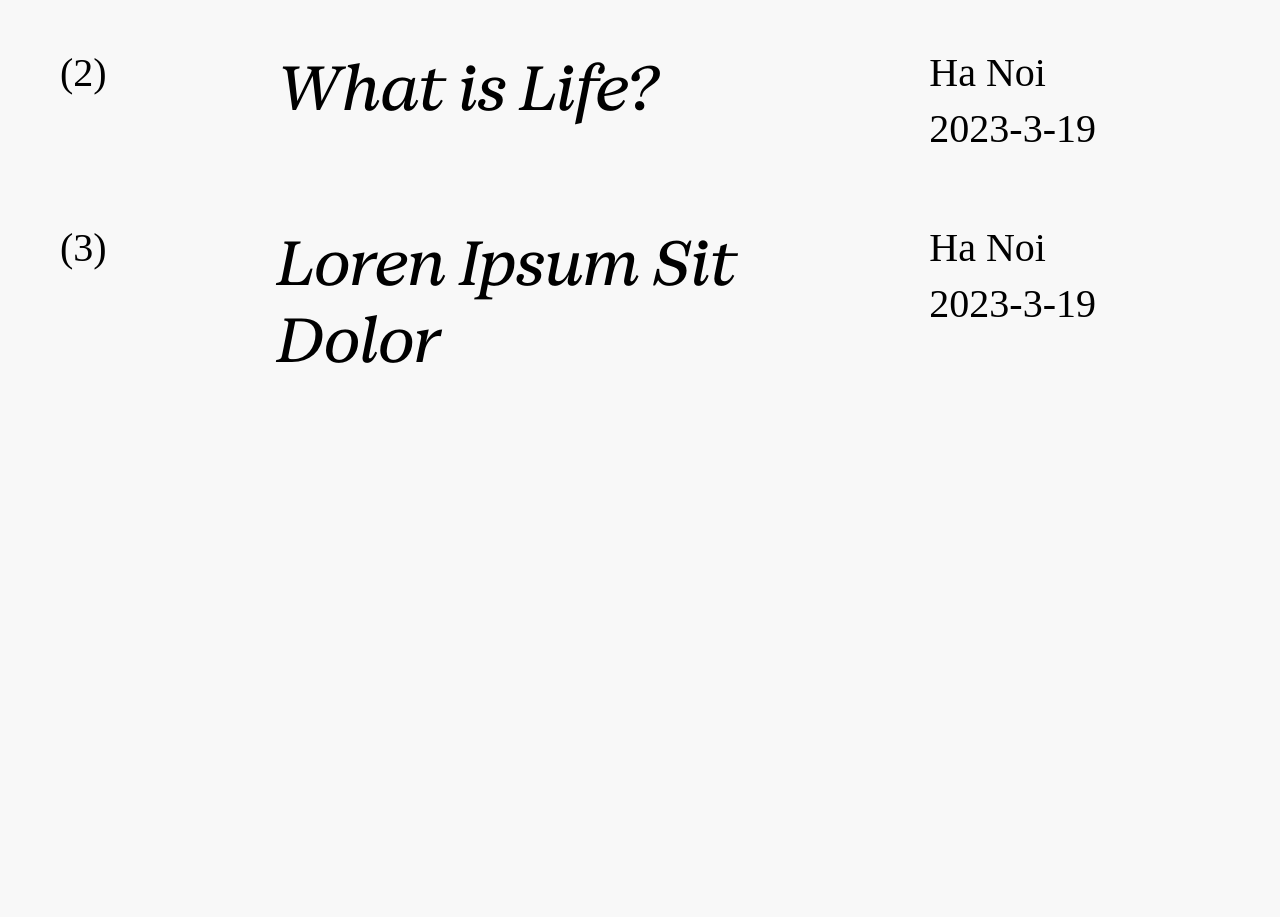
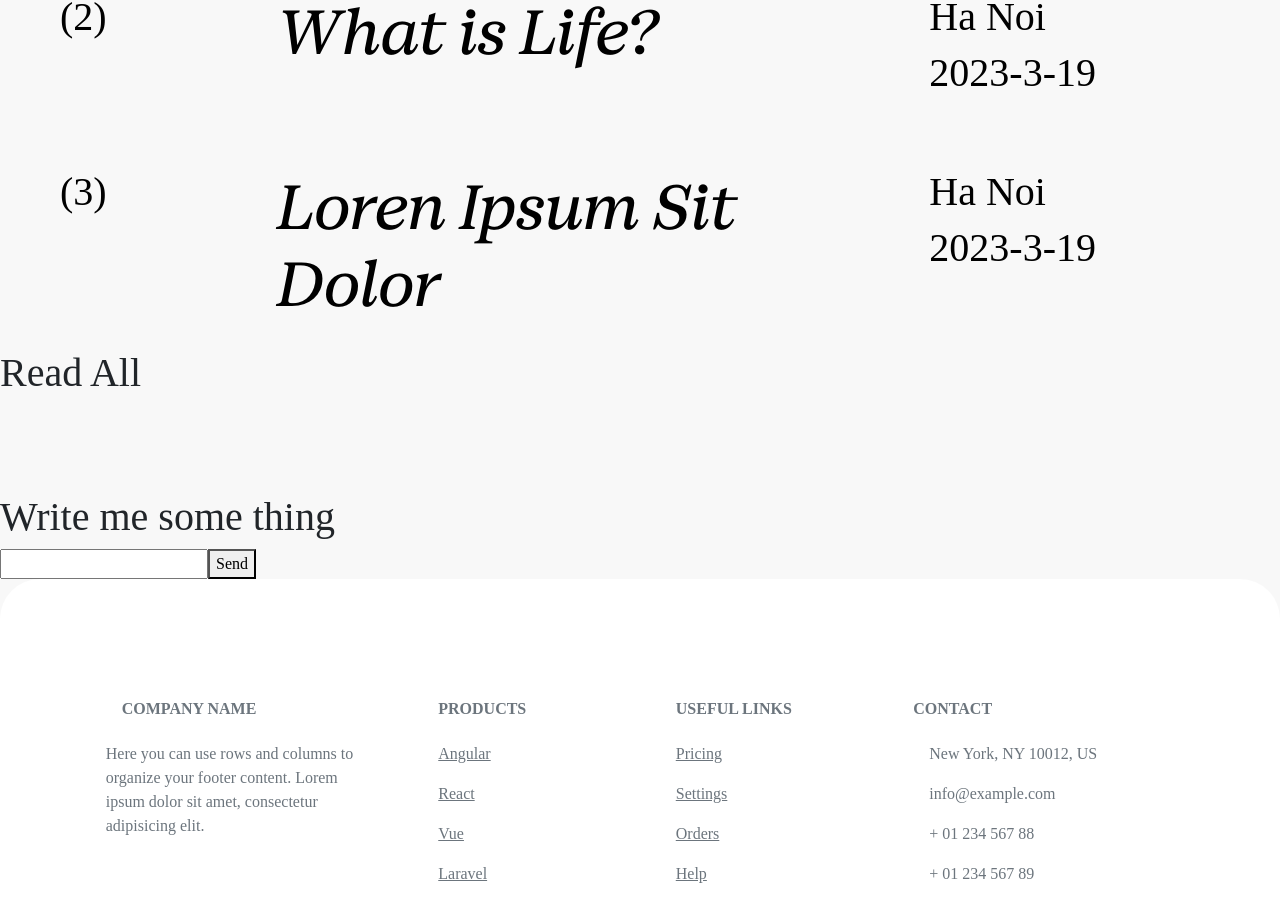
Before and after one commit to ta-ke-sh1/hpblogclient, a React (Create React App) app: page / in a window 1280 px wide. Shown: the part 1107-2024 px from the top of the page. Before the commit the page ends 1600 px from the top, so only its background shows below. Built offline with nearby package versions, Linux system fonts and the light colour scheme; a web font is replaced by a local one.

Commit message:
added various components

```diff
--- a/package.json
+++ b/package.json
@@ -17,6 +17,7 @@
     "react-dom": "^18.2.0",
     "react-router-dom": "^6.9.0",
     "react-scripts": "5.0.1",
+    "react-select": "^5.7.1",
     "sass": "^1.59.3",
     "web-vitals": "^2.1.4"
   },
--- a/src/App.js
+++ b/src/App.js
@@ -13,6 +13,7 @@ import "./styles/entrance.scss";
 import "./styles/navigation.scss";
 import "./styles/body.scss";
 import './styles/card.scss'
+import BlogDetails from "./views/blog/details";
 
 
 const App = () => {
@@ -27,6 +28,16 @@ const App = () => {
                         <>
                             <Navbar />
                             <MainBlog />
+                        </>
+                    }
+                />
+                <Route
+                    path="/blog/:id"
+                    errorElement={<ErrorPage />}
+                    element={
+                        <>
+                            <Navbar />
+                            <BlogDetails />
                         </>
                     }
                 />
--- a/src/components/card/blogCard.js
+++ b/src/components/card/blogCard.js
@@ -1,7 +1,6 @@
 import React, { useRef } from "react"
 import { fromMilisecondsToFormattedDate, host_url } from "../../utils/utils";
 import gsap from 'gsap';
-import $ from 'jquery';
 
 export default function BlogCard({ props }) {
     const coverContainer = useRef();
@@ -10,8 +9,7 @@ export default function BlogCard({ props }) {
 
     var height = window.innerHeight * 25 / 100;
 
-    $(function () {
-        $(container.current).hover(function (e) {
+    const handleEnter = () => {
         gsap.to(coverContainer.current, {
             y: -height,
             ease: 'power',
@@ -22,7 +20,9 @@ export default function BlogCard({ props }) {
             ease: 'power',
             duration: 0.9
         })
-        }, function (e) {
+    }
+
+    const handleLeave = () => {
         gsap.to(coverContainer.current, {
             y: 0,
             ease: 'power',
@@ -33,12 +33,11 @@ export default function BlogCard({ props }) {
             ease: 'power',
             duration: 0.9
         })
-        });
-    });
+    }
 
     return (
         <>
-            <div className="card-container" ref={container}>
+            <div className="card-container" ref={container} onMouseEnter={() => handleEnter()} onMouseLeave={() => handleLeave()}>
                 <div className="card-content">
                     <div className="row">
                         <div className="col-sm-2">
--- a/src/hooks/useAuth.js
+++ b/src/hooks/useAuth.js
@@ -1,7 +1,6 @@
 import { useContext, createContext } from "react";
 import { useNavigate, Navigate, Outlet } from "react-router-dom";
 import React, { useState, useMemo } from "react";
-import ValidToken from "../components/wrappers/validToken";
 
 const AuthContext = createContext();
 
@@ -35,7 +34,7 @@ export function AuthProvider({ children }) {
 
     return (
         <AuthContext.Provider value={value}>
-            <ValidToken>{children}</ValidToken>
+            {children}
         </AuthContext.Provider>
     );
 }
--- a/src/layouts/bloglist.js
+++ b/src/layouts/bloglist.js
@@ -7,6 +7,7 @@ import useFetch from '../hooks/useFetch'
 import { host_url } from "../utils/utils";
 
 import BlogCard from "../components/card/blogCard";
+import { Link } from "react-router-dom";
 
 export default function BlogList() {
 
@@ -32,11 +33,12 @@ export default function BlogList() {
                 <div className="col">
                     <div className="row">
                         <h1>My Latest Writings</h1>
-                        <h1>Read All</h1>
                     </div>
                 </div>
                 {
-                    data.map((blog, index) => (<BlogCard props={{
+                    data.map((blog, index) => (
+                        <Link key={'blog'+index} to={'/blog/' + blog.id} >
+                            <BlogCard props={{
                                 index: index,
                                 id: blog.id,
                                 date: blog.date,
@@ -45,8 +47,15 @@ export default function BlogList() {
                                 tags: blog.tags,
                                 title: blog.title,
                                 location: blog.location,
-                    }} />))
+                            }} />
+                        </Link>
+                    ))
                 }
+                <div className="col">
+                    <div className="row">
+                        <h1>Read All</h1>
+                    </div>
+                </div>
             </div>
         </>
     )
--- /dev/null
+++ b/src/layouts/footer.js
@@ -0,0 +1,92 @@
+import React from "react"
+
+export default function Footer() {
+    return (
+        <footer className="text-center text-lg-start bg-white text-muted" style={{
+            borderTopLeftRadius: 40,
+            borderTopRightRadius: 40
+        }}>
+            <section className="d-flex justify-content-center justify-content-lg-between p-4" >
+                <div>
+                    <a href="#!" className="me-4 link-secondary">
+                        <i className="fab fa-facebook-f"></i>
+                    </a>
+                    <a href="#!" className="me-4 link-secondary">
+                        <i className="fab fa-twitter"></i>
+                    </a>
+                    <a href="#!" className="me-4 link-secondary">
+                        <i className="fab fa-google"></i>
+                    </a>
+                    <a href="#!" className="me-4 link-secondary">
+                        <i className="fab fa-instagram"></i>
+                    </a>
+                    <a href="#!" className="me-4 link-secondary">
+                        <i className="fab fa-linkedin"></i>
+                    </a>
+                    <a href="#!" className="me-4 link-secondary">
+                        <i className="fab fa-github"></i>
+                    </a>
+                </div>
+            </section>
+            <section className="">
+                <div className="container text-center text-md-start mt-5">
+                    <div className="row mt-3">
+                        <div className="col-md-3 col-lg-4 col-xl-3 mx-auto mb-4">
+                            <h6 className="text-uppercase fw-bold mb-4">
+                                <i className="fas fa-gem me-3 text-secondary"></i>Company name
+                            </h6>
+                            <p>
+                                Here you can use rows and columns to organize your footer content. Lorem ipsum
+                                dolor sit amet, consectetur adipisicing elit.
+                            </p>
+                        </div>
+                        <div className="col-md-2 col-lg-2 col-xl-2 mx-auto mb-4">
+                            <h6 className="text-uppercase fw-bold mb-4">
+                                Products
+                            </h6>
+                            <p>
+                                <a href="#!" className="text-reset">Angular</a>
+                            </p>
+                            <p>
+                                <a href="#!" className="text-reset">React</a>
+                            </p>
+                            <p>
+                                <a href="#!" className="text-reset">Vue</a>
+                            </p>
+                            <p>
+                                <a href="#!" className="text-reset">Laravel</a>
+                            </p>
+                        </div>
+                        <div className="col-md-3 col-lg-2 col-xl-2 mx-auto mb-4">
+                            <h6 className="text-uppercase fw-bold mb-4">
+                                Useful links
+                            </h6>
+                            <p>
+                                <a href="#!" className="text-reset">Pricing</a>
+                            </p>
+                            <p>
+                                <a href="#!" className="text-reset">Settings</a>
+                            </p>
+                            <p>
+                                <a href="#!" className="text-reset">Orders</a>
+                            </p>
+                            <p>
+                                <a href="#!" className="text-reset">Help</a>
+                            </p>
+                        </div>
+                        <div className="col-md-4 col-lg-3 col-xl-3 mx-auto mb-md-0 mb-4">
+                            <h6 className="text-uppercase fw-bold mb-4">Contact</h6>
+                            <p><i className="fas fa-home me-3 text-secondary"></i> New York, NY 10012, US</p>
+                            <p>
+                                <i className="fas fa-envelope me-3 text-secondary"></i>
+                                info@example.com
+                            </p>
+                            <p><i className="fas fa-phone me-3 text-secondary"></i> + 01 234 567 88</p>
+                            <p><i className="fas fa-print me-3 text-secondary"></i> + 01 234 567 89</p>
+                        </div>
+                    </div>
+                </div>
+            </section>
+        </footer >
+    )
+}
--- a/src/layouts/legend.js
+++ b/src/layouts/legend.js
@@ -7,7 +7,8 @@ export default function LegendBanner() {
                 <div className="col entrance-col">
                     <div className="entrance-paragraph">
                         <p>
-                            Welcome to my blog, my escape, unwavering <br />
+                            Welcome to my <br /> little hideout, <br />
+                            my escape, unwavering <br />
                             <span className="display-text">
                                 cradle of <br />
                                 <span className="crimson">purity</span>.
--- /dev/null
+++ b/src/layouts/writeMe.js
@@ -0,0 +1,19 @@
+import React from "react"
+import axios from "axios"
+
+export default function WriteMe() {
+
+    function handleSubmit() {
+
+    }
+
+    return (
+        <>
+            <div>
+                <h1>Write me some thing</h1>
+                <input type="text" />
+                <button onSubmit={() => { handleSubmit() }}>Send</button>
+            </div>
+        </>
+    )
+}
--- a/src/styles/navigation.scss
+++ b/src/styles/navigation.scss
@@ -1,6 +1,5 @@
-.custom-nav{
-   background-color: white;
-   border-bottom-left-radius: 40px;
-   border-bottom-right-radius: 40px;
-   box-shadow: rgba(149, 157, 165, 0.2) 0px 8px 24px;
+.custom-nav {
+	background-color: white;
+	border-bottom-left-radius: 40px;
+	border-bottom-right-radius: 40px;
 }
--- /dev/null
+++ b/src/views/blog/details.js
@@ -0,0 +1,12 @@
+import React from "react";
+import { useParams } from "react-router-dom";
+
+export default function BlogDetails() {
+    const data = { id: "B0TLpP15YCeGxsEeshh2", image: ["image1.jpg"], date: 1679204728, content: "Lorem ipsum", view_count: 0, tags: ["Travel"], title: "How To Write A Blog", location: "Ha Noi" }
+    let { id } = useParams();
+    console.log(id);
+
+    return (<>
+        <h1>Details</h1>
+    </>)
+}
--- a/src/views/blog/main.js
+++ b/src/views/blog/main.js
@@ -1,12 +1,16 @@
 import React from "react";
 import LegendBanner from "../../layouts/legend";
 import BlogList from "../../layouts/bloglist";
+import Footer from "../../layouts/footer";
+import WriteMe from "../../layouts/writeMe";
 
 export default function MainBlog() {
     return (
         <>
             <LegendBanner />
             <BlogList />
+            <WriteMe />
+            <Footer />
         </>
     );
 }
```
Also changed, not shown: src/views/blog/form.js (added, +8 -0 lines), 1 other file (tests, documents, lock files or other folders). Lines whose indentation alone changed are shown as unchanged.
